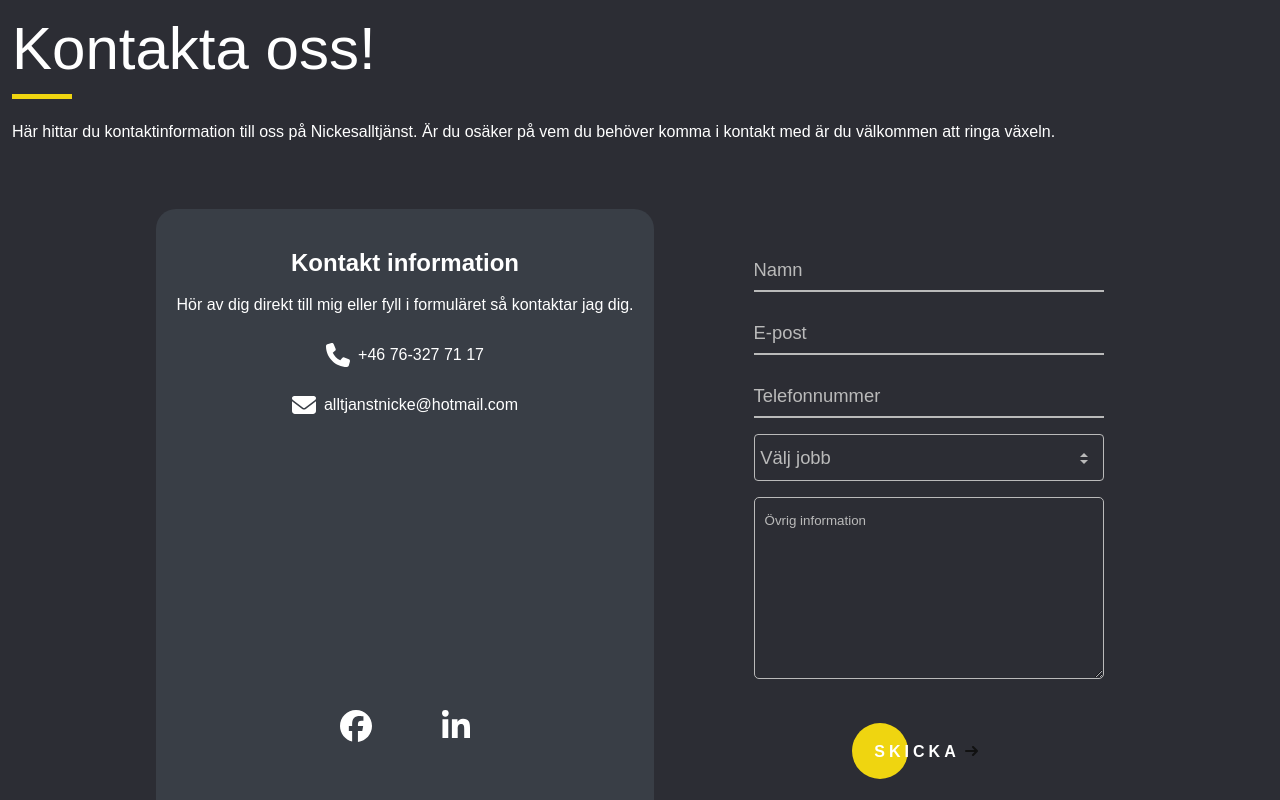
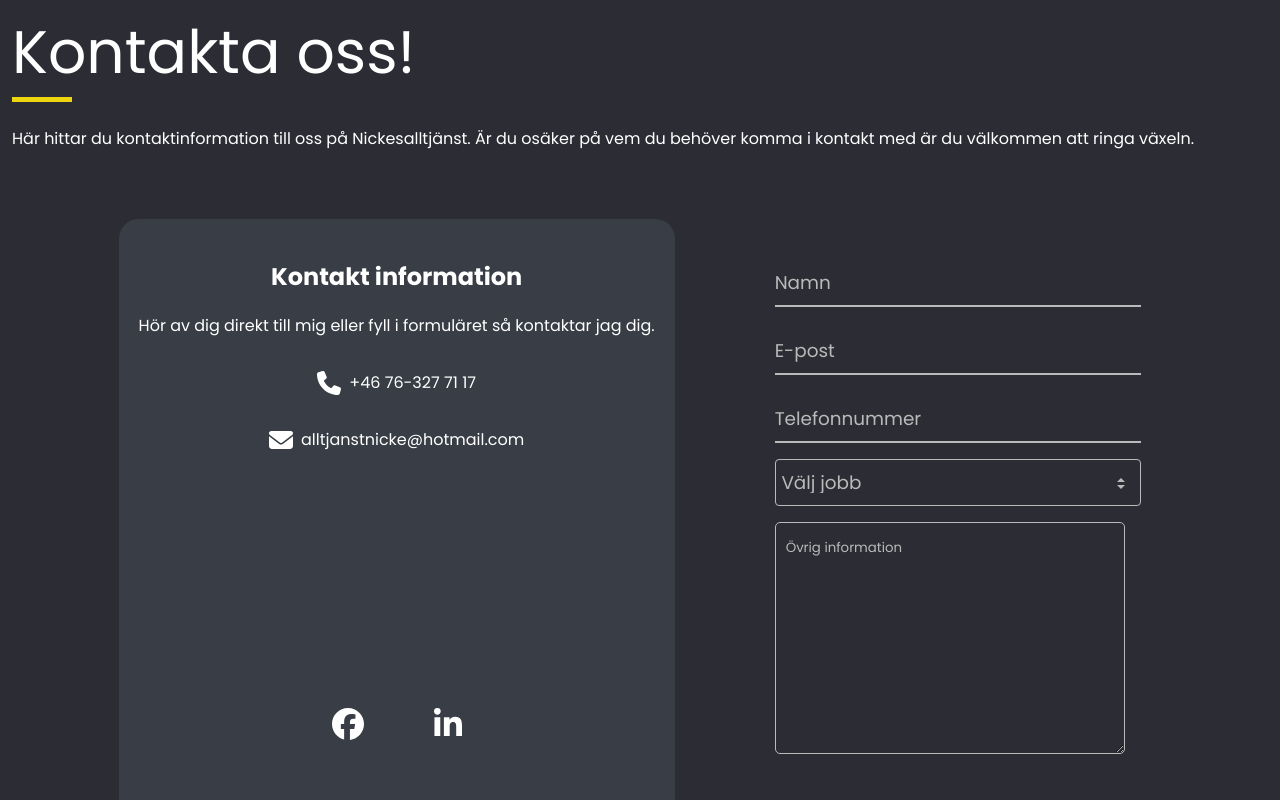
Before and after one commit to skinksteek/nickesalltjanst, a React (Create React App) app: page /kontakt in a window 1280 px wide. Shown: the part 780-1580 px from the top of the page. Built offline with nearby package versions, Linux system fonts and the light colour scheme.

Commit message:
font changes

```diff
--- a/src/assets/styles/contact/details.css
+++ b/src/assets/styles/contact/details.css
@@ -39,7 +39,7 @@
   display: flex;
   justify-content: space-around;
   margin: 0 auto;
-  padding-top: 35vh;
+  padding-top: 30vh;
 }
 
 #facebook {
--- a/src/assets/styles/styles.css
+++ b/src/assets/styles/styles.css
@@ -21,7 +21,7 @@ body {
 * {
   box-sizing: border-box;
   text-size-adjust: 100%;
-  font-family: "Work Sans", sans-serif;
+  font-family: "Poppins", sans-serif;
   scroll-behavior: smooth;
 }
 
```
